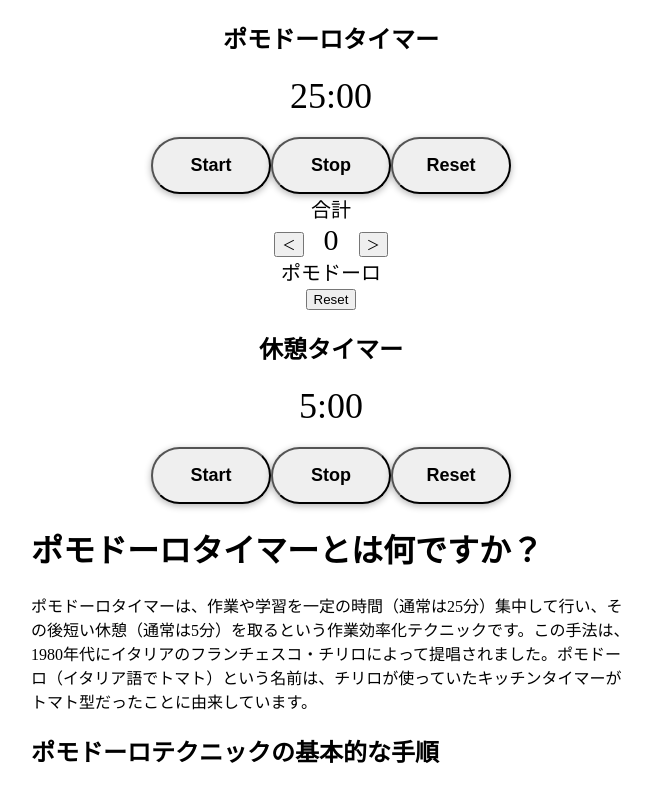
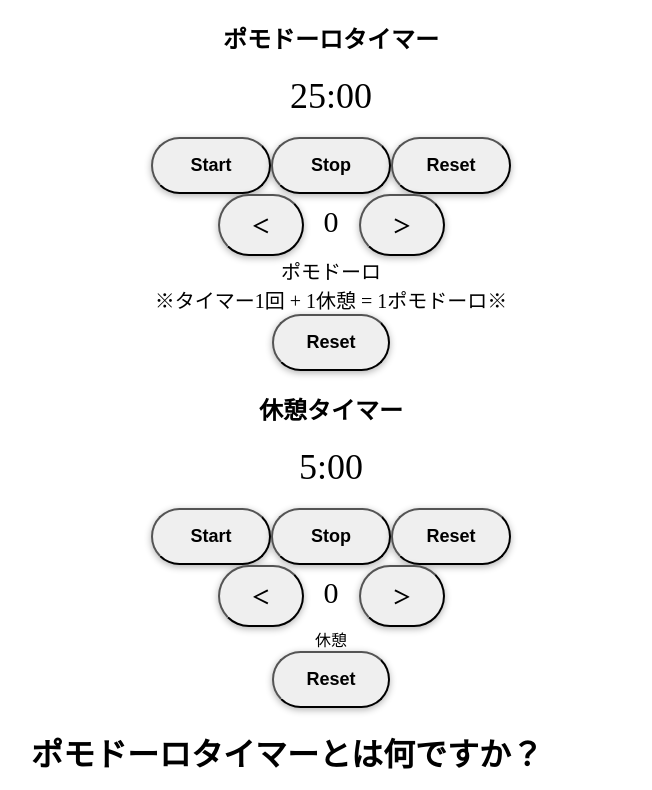
Before and after one commit to okomemokox2/react-timer, a Next.js app: page / in a window 1280 px wide. Shown: the top 790 px of the page, without its empty margins (309-961 px from the left). Built offline with nearby package versions, Linux system fonts and the light colour scheme.

Commit message:
added reset button, CSS

```diff
--- a/src/pages/index.tsx
+++ b/src/pages/index.tsx
@@ -4,6 +4,7 @@ const Gakutowatch = () => {
   const [time1, setTime1] = useState<number>(1500000)
   const [time4, setTime4] = useState<number>(300000)
   const [count, changecount] = useState(0)
+  const [qkcount, qkchangecount] = useState(0)
   const [timerId1, setTimerId1] = useState<NodeJS.Timeout | null>(null)
   const [timerId4, setTimerId4] = useState<NodeJS.Timeout | null>(null)
   const [lapTimes, setLapTimes] = useState<number[]>([]);
@@ -14,10 +15,8 @@ const Gakutowatch = () => {
   const watchStart1 = () => {
     if (timerId1) return
     // 10ミリ秒ごとにtimeの変数を上書き
-    const id: NodeJS.Timeout = setInterval(() => setTime1((prevTime) => prevTime - 10), 10)
-    setTimerId1(id)
+    const id: NodeJS.Timeout = setInterval(() => setTime1((prevTime) => prevTime - 10), 10);
   }
-
   // stopを押したときの処理
   const watchStop1 = () => {
     // 一定間隔ごとに実行する処理を解除
@@ -35,6 +34,7 @@ const Gakutowatch = () => {
     const minutes = Math.floor(time1 / 60000); // ミリ秒を分に変換
     const seconds = Math.floor((time1 % 60000) / 1000); // ミリ秒を秒に変換
     return `${minutes}:${seconds < 10 ? '0' : ''}${seconds}`;
+    return time1;
   };
 
   const formatTime4 = (time2: number) => {
@@ -53,11 +53,26 @@ const Gakutowatch = () => {
     changecount(count - 1)
   }
 
-  //countをリセット
+  const qkcountTimerPlus = () => {
+    qkchangecount(qkcount + 1)
+  }
+
+  const qkcountTimerMinus = () => {
+    if (qkcount > 0)
+    qkchangecount(qkcount - 1)
+  }
+
+  //count, qkcountをリセット
   const countReset = () => {
     if (count > 0)
     changecount(count - count)
   }
+  const qkcountReset = () => {
+    if (count > 0)
+    qkchangecount(count - count)
+  }
+
+    // QKタイマー(timerId4)
     // startを押したときの処理
     const watchStart4 = () => {
       if (timerId4) return
@@ -117,14 +132,14 @@ return (
         <button className="timer-button" onClick={watchStart1}>Start</button>
         <button className="timer-button" onClick={watchStop1}>Stop</button>
         <button className="timer-button" onClick={watchReset1}>Reset</button>
-        <div>合計</div>
         <div className="countchange">
          <button className="countminus" onClick={countTimerMinus}>＜</button>
          {count}
          <button className="countplus" onClick={countTimerPlus}>＞</button>
         </div>
         <div>ポモドーロ</div>
-        <button className='countreset' onClick={countReset}>Reset</button>
+        <div>※タイマー1回 + 1休憩 = 1ポモドーロ※</div>
+        <button className='reset' onClick={countReset}>Reset</button>
       </div>
       <h2>休憩タイマー</h2>
       {/*<div className="qk-timer-display">{(time4 / 1000).toFixed(2)} s</div>*/}
@@ -132,6 +147,13 @@ return (
       <button className="timer-button" onClick={watchStart4}>Start</button>
       <button className="timer-button" onClick={watchStop4}>Stop</button>
       <button className="timer-button" onClick={watchReset4}>Reset</button>
+      <div className="countchange">
+         <button className="countminus" onClick={qkcountTimerMinus}>＜</button>
+         {qkcount}
+         <button className="countplus" onClick={qkcountTimerPlus}>＞</button>
+        </div>
+      <div>休憩</div>
+      <button className='reset' onClick={qkcountReset}>Reset</button>
     </div>
 
     <div className="info-container">
--- a/src/styles/globals.css
+++ b/src/styles/globals.css
@@ -73,6 +73,73 @@ body {
     transform: translateY(3px);
   }
 
+  .countminus {
+    font-size: 18px;
+      text-align: center;
+      vertical-align: middle;
+      text-decoration: none;
+      padding: auto;
+      margin: auto;
+      padding: 1rem 2rem;
+      font-weight: bold;
+      color: black;
+      border-bottom: 2px solid black;
+      border-radius: 100vh;
+      box-shadow: 0 2px 7px rgba(0, 0, 0, .3);
+      -webkit-box-shadow: 0 2px 7px rgba(0, 0, 0, .3);
+      transition: 0.3s;
+    }
+    .countminus:hover {
+      color: #fff;
+      background: gray;
+      border-bottom: 2px solid #fff;
+      transform: translateY(3px);
+    }
+
+    .countplus {
+      font-size: 18px;
+        text-align: center;
+        vertical-align: middle;
+        text-decoration: none;
+        padding: auto;
+        margin: auto;
+        padding: 1rem 2rem;
+        font-weight: bold;
+        color: black;
+        border-bottom: 2px solid black;
+        border-radius: 100vh;
+        box-shadow: 0 2px 7px rgba(0, 0, 0, .3);
+        -webkit-box-shadow: 0 2px 7px rgba(0, 0, 0, .3);
+        transition: 0.3s;
+      }
+      .countplus:hover {
+        color: #fff;
+        background: gray;
+        border-bottom: 2px solid #fff;
+        transform: translateY(3px);
+      }
+      .reset {
+        font-size: 18px;
+          text-align: center;
+          vertical-align: middle;
+          text-decoration: none;
+          padding: auto;
+          margin: auto;
+          padding: 1rem 2rem;
+          font-weight: bold;
+          color: black;
+          border-bottom: 2px solid black;
+          border-radius: 100vh;
+          box-shadow: 0 2px 7px rgba(0, 0, 0, .3);
+          -webkit-box-shadow: 0 2px 7px rgba(0, 0, 0, .3);
+          transition: 0.3s;
+        }
+        .reset:hover {
+          color: #fff;
+          background: gray;
+          border-bottom: 2px solid #fff;
+          transform: translateY(3px);
+        }
 .three-timers {
   font-size: 20px;
 }
```
